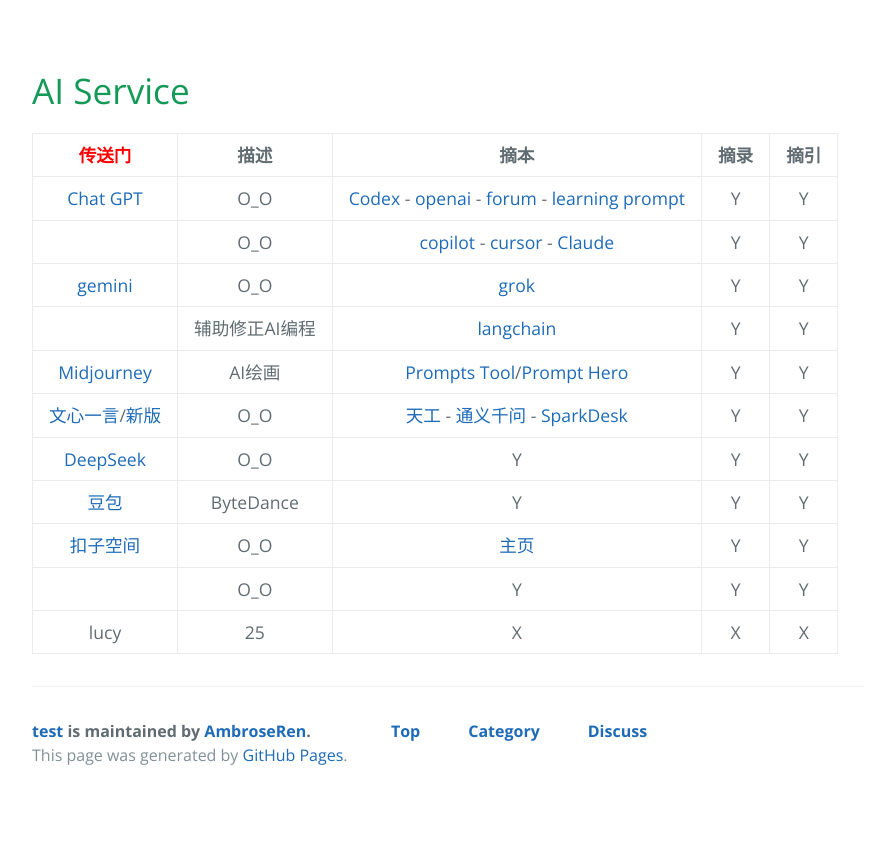
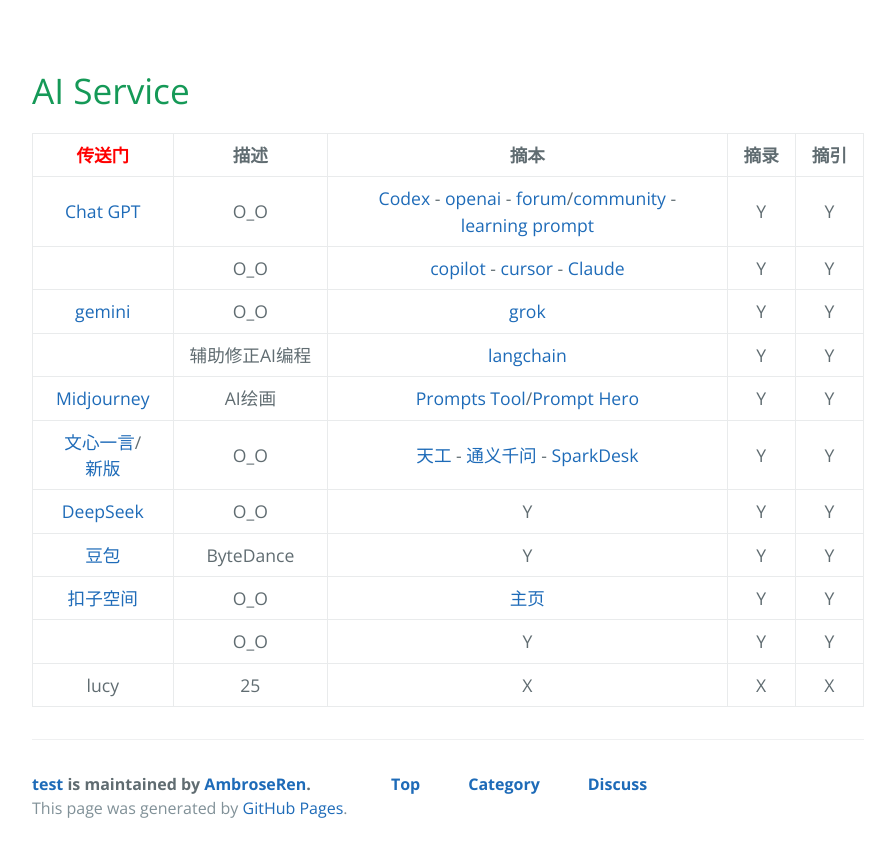
Before and after one commit to AmbroseRen/test, a Jekyll site: the page built from Data/AI/index.md, in a window 1280 px wide. Shown: the top 857 px of the page, without its empty margins (192-1087 px from the left). Built offline with Jekyll 4.4.1, drawn with Linux system fonts in a browser that asks for light colours; nearby versions of some CDN libraries; our own code applies the rules of GitHub Pages for plain Markdown files; library files that are not in the unit come from our copies; the repository's description, which GitHub fills in, is left out.

Commit message:
Update index.md

```diff
--- a/Data/AI/index.md
+++ b/Data/AI/index.md
@@ -20,7 +20,7 @@
 
 | [<font color="#ff0000">传送门</font>](../../navigation.md) | 描述 | 摘本 | 摘录 | 摘引 |
 |:---:|:---:|:---:|:---:|:---:|
-| [Chat GPT](https://chat.openai.com/auth/login) | O_O | [Codex](https://chatgpt.com/codex/cloud) - [openai](https://openai.com/) - [forum](https://forum.openai.com/) - [learning prompt](https://learningprompt.wiki/) | Y | Y |
+| [Chat GPT](https://chat.openai.com/auth/login) | O_O | [Codex](https://chatgpt.com/codex/cloud) - [openai](https://openai.com/) - [forum](https://forum.openai.com/)/[community](https://community.openai.com/) - [learning prompt](https://learningprompt.wiki/) | Y | Y |
 | []() | O_O | [copilot](https://github.com/copilot) - [cursor](https://cursor.com/cn/dashboard) - [Claude](https://claude.ai/new) | Y | Y |
 | [gemini](https://gemini.google.com/) | O_O | [grok](https://grok.com/) | Y | Y |
 | []() | 辅助修正AI编程 | [langchain](https://www.langchain.com/langgraph) | Y | Y |
```
